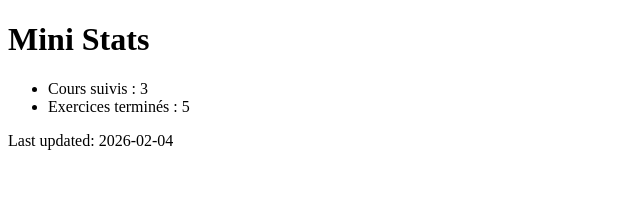
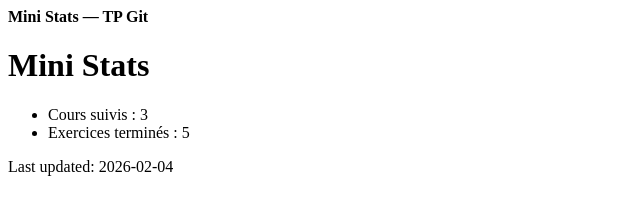
Before and after one commit to Yamzil/mini-stats, a plain HTML site: page index.html in a window 1280 px wide. Shown: the whole page, without its empty margins (0-640 px from the left). Drawn offline with Linux system fonts and the light colour scheme.

Commit message:
Add header section

```diff
--- a/index.html
+++ b/index.html
@@ -5,6 +5,7 @@
   <title>Mini Stats</title>
 </head>
 <body>
+<header><strong>Mini Stats — TP Git</strong></header>
   <h1>Mini Stats</h1>
 
   <ul>
```
